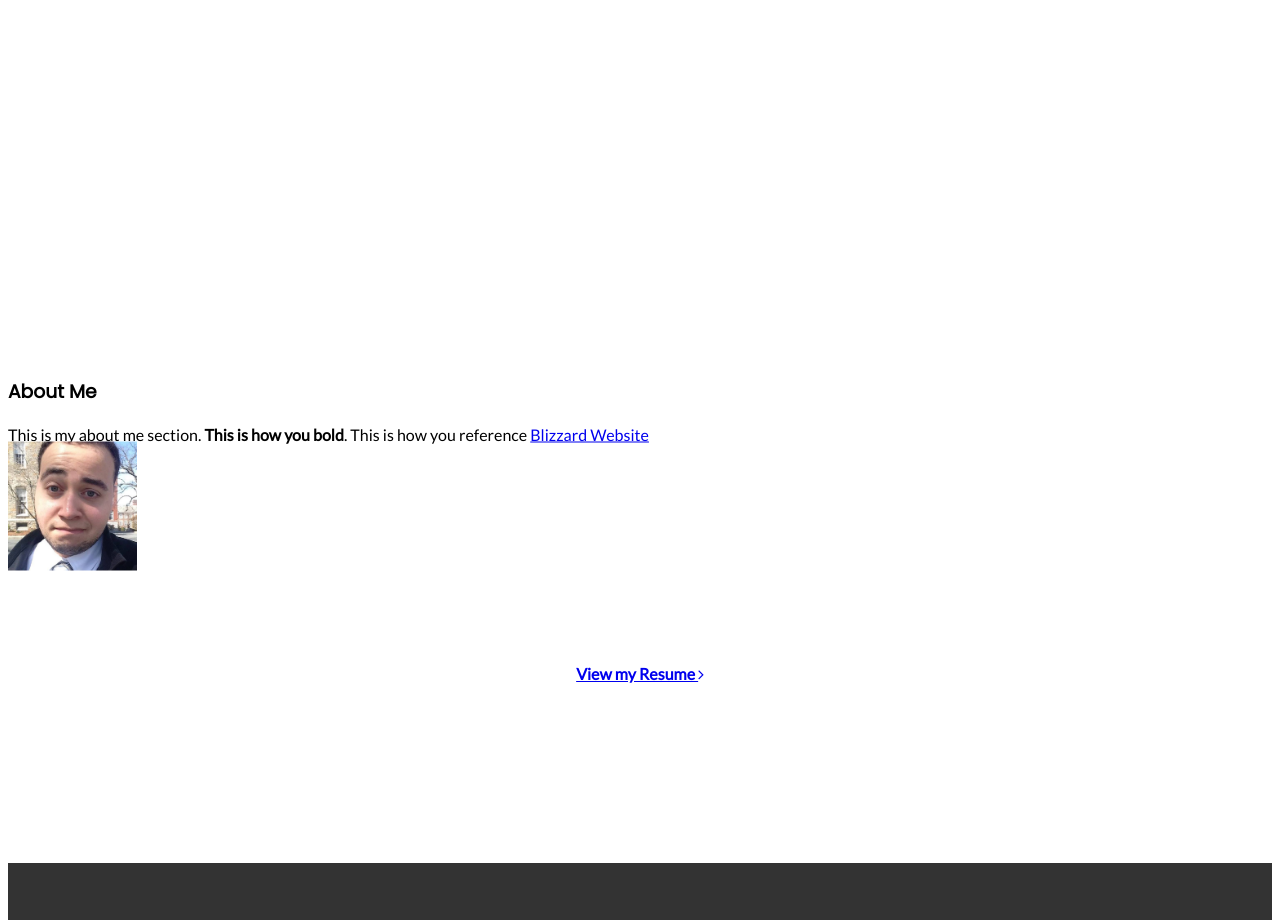
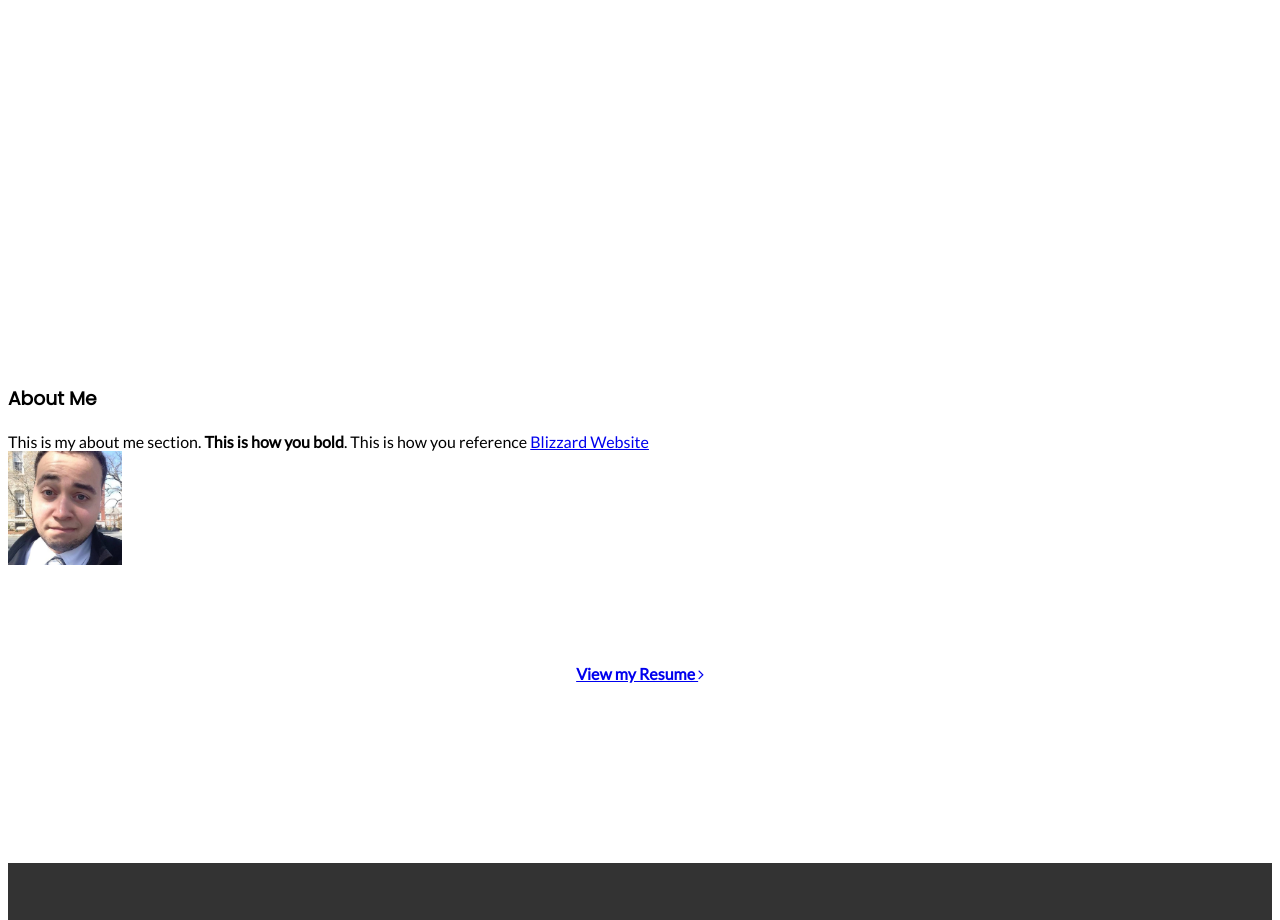
Before and after one commit to dennisjunior111/dennisjunior111.github.io, a Jekyll site: the page index.html, which Jekyll copies as it is, in a window 1280 px wide. Shown: the part 424-1344 px from the top of the page. Built offline with Jekyll 4.4.1, drawn with Linux system fonts in a browser that asks for light colours; nearby versions of some CDN libraries; library files that are not in the unit come from our copies; a script that is not in the unit is left out.

Commit message:
Update index.html

```diff
--- a/index.html
+++ b/index.html
@@ -38,7 +38,7 @@
                             <p class="wow fadeInUp">
 This is my about me section. <b>This is how you bold</b>. This is how you reference <a href="https://careers.blizzard.com/en-us/openings/oBGg5fwm">Blizzard Website</a> <span class="hide-on-med-and-up"><br><br></span></p>
                         </div>
-                        <div class="col m3 circle hide-on-small-only square black wow fadeInRight" style="width: 300px;height: 300px;position: relative;background: url(img/dennis_photo.jpg);background-size: cover;background-position: center;top: 0"></div>
+                        <div class="col m3 circle hide-on-small-only square black wow fadeInRight" style="width: 102px;height: 51px;position: relative;background: url(img/dennis_photo.jpg);background-size: cover;background-position: center;top: 0"></div>
                     </div>
                 </div>
             </div>
```
